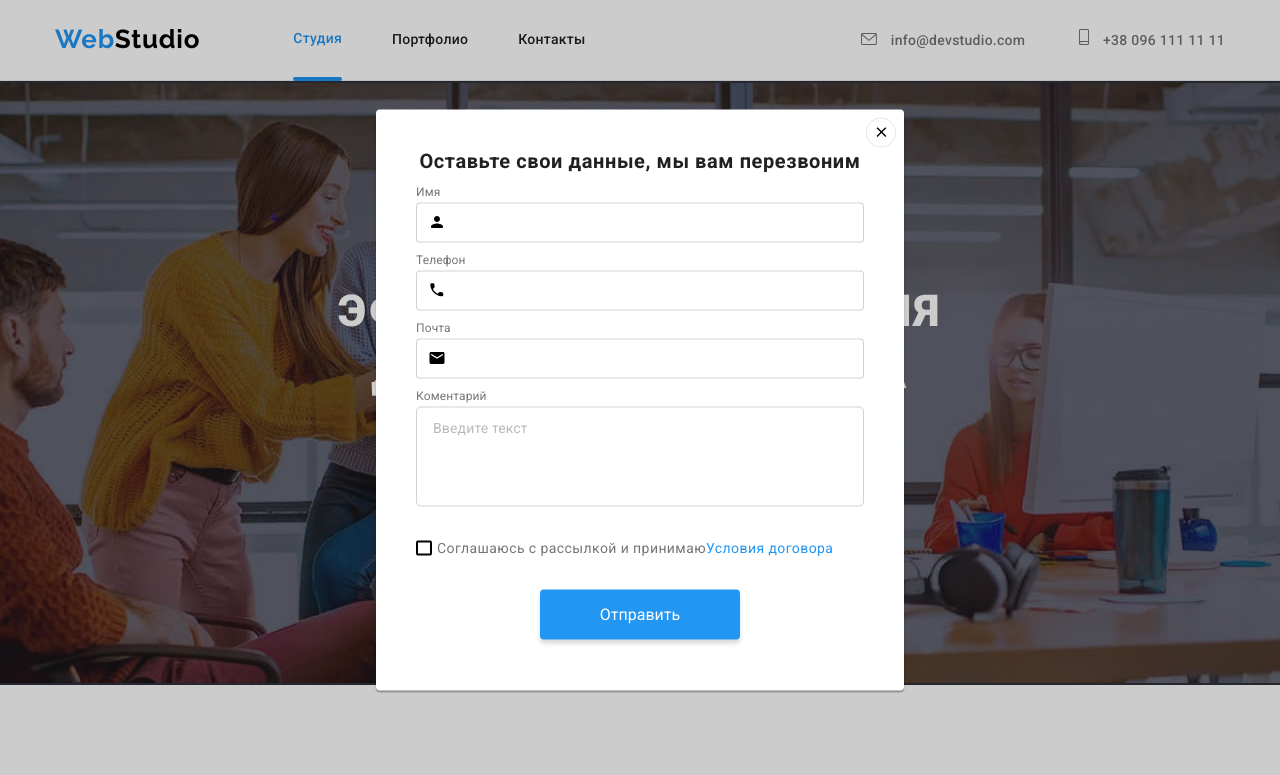
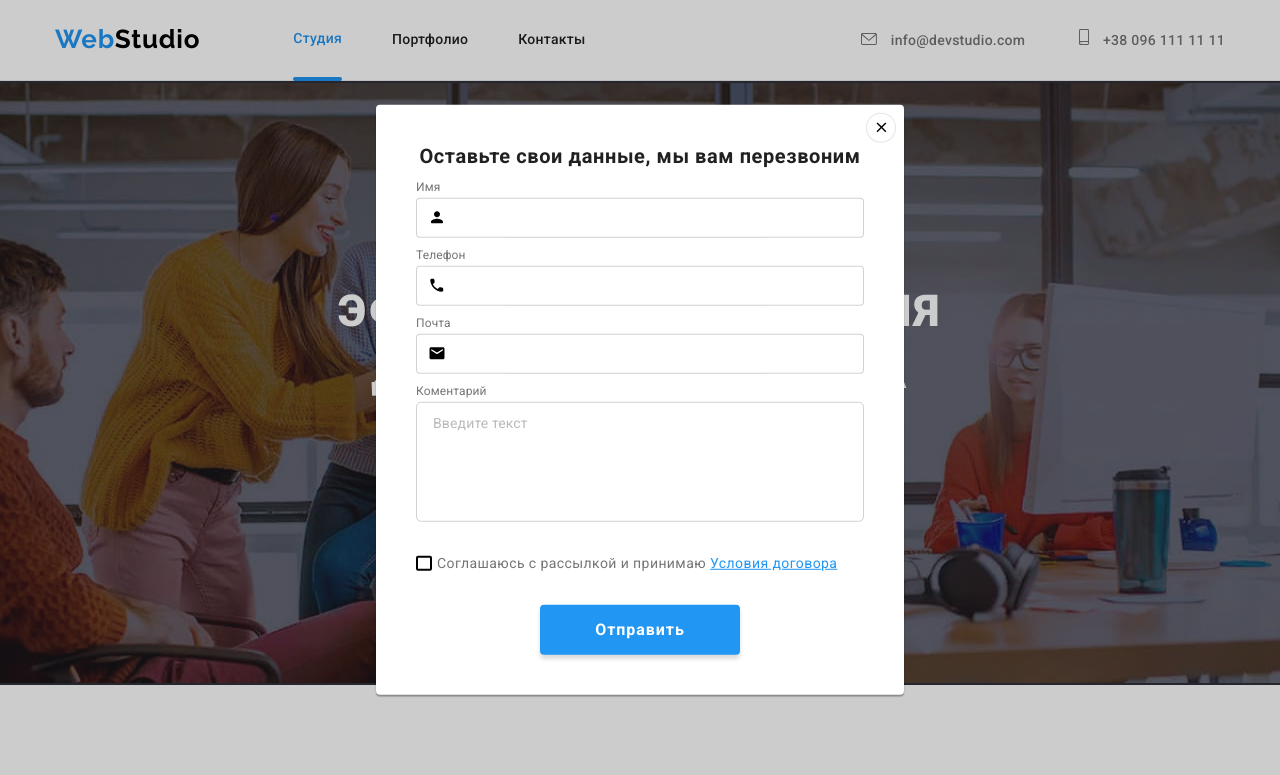
Before and after one commit to OKirsenko/goit-markup-hw-07, a plain HTML site: page index.html in a window 1280 px wide. Both pictures are taken after a click on the button "Заказать услугу". Shown: the top 775 px of the page. Drawn offline with nearby package versions, Linux system fonts and the light colour scheme; files whose address does not match are found by name.

Commit message:
upload files

```diff
--- a/css/styles.css
+++ b/css/styles.css
@@ -68,9 +68,17 @@ img {
   letter-spacing: 0.06em;
   text-align: center;
   border: none;
+  border-radius: 4px;
+  box-shadow: 0px 4px 4px rgba(0, 0, 0, 0.15);
   color: var(--hero-text-color);
   background-color: var(--accent-color);
   cursor: pointer;
+  transition-property: background-color;
+  transition-duration: 250ms;
+  transition-timing-function: cubic-bezier(0.4, 0, 0.2, 1);
+}
+.button:hover {
+  background-color: #188ce8;
 }
 .button-filter {
   font-family: inherit;
@@ -542,17 +550,9 @@ img {
 .footer-form-btn {
   width: 200px;
   height: 50px;
-  font-weight: 700;
   position: relative;
-  font-size: 16px;
   line-height: 1.87;
   padding: 10px 62px 10px 28px;
-  background-color: var(--accent-color);
-  color: var(--hero-text-color);
-  border-radius: 4px;
-  border: none;
-  box-shadow: 0px 4px 4px rgba(0, 0, 0, 0.15);
-  cursor: pointer;
 }
 .footer-form-btn span {
   margin-top: 0;
@@ -689,7 +689,15 @@ img {
   border: 1px solid rgba(0, 0, 0, 0.1);
   cursor: pointer;
 }
-
+.close-btn svg {
+  fill: #000000;
+  transition-property: fill;
+  transition-duration: 250ms;
+  transition-timing-function: cubic-bezier(0.4, 0, 0.2, 1);
+}
+.close-btn:hover svg {
+  fill: var(--accent-color);
+}
 .is-hidden {
   visibility: hidden;
   opacity: 0;
@@ -740,7 +748,7 @@ img {
 }
 .modal-text {
   width: 100%;
-  height: 100px;
+  height: 120px;
   background-color: transparent;
   border: 1px solid rgba(33, 33, 33, 0.2);
   border-radius: 5px;
@@ -771,6 +779,8 @@ img {
 
 .check-link {
   color: var(--accent-color);
+  margin-left: 4px;
+  text-decoration: underline;
 }
 
 .check-text span {
@@ -796,10 +806,4 @@ img {
   margin: 0 auto;
   width: 200px;
   height: 50px;
-  background-color: var(--accent-color);
-  color: var(--hero-text-color);
-  border: none;
-  border-radius: 4px;
-  box-shadow: 0px 4px 4px rgba(0, 0, 0, 0.15);
-  cursor: pointer;
 }
--- a/index.html
+++ b/index.html
@@ -17,7 +17,6 @@
       rel="stylesheet"
     />
     <link rel="stylesheet" href="./css/styles.css" />
-    <link rel="stylesheet" href="./css/main.min.css" />
   </head>
   <body>
     <header class="header">
@@ -392,7 +391,7 @@
               placeholder="E-mail"
               class="footer-input"
             />
-            <button type="submit" class="footer-form-btn">
+            <button type="submit" class="button footer-form-btn">
               Подписаться
               <svg width="24" height="24" class="footer-form-icon">
                 <use href="./images/close.svg#icon-send"></use>
@@ -457,7 +456,7 @@
               <a href="" class="check-link"> Условия договора</a>
             </label>
           </div>
-          <button type="submit" class="modal-btn">Отправить</button>
+          <button type="submit" class="button modal-btn">Отправить</button>
         </form>
       </div>
     </div>
```
